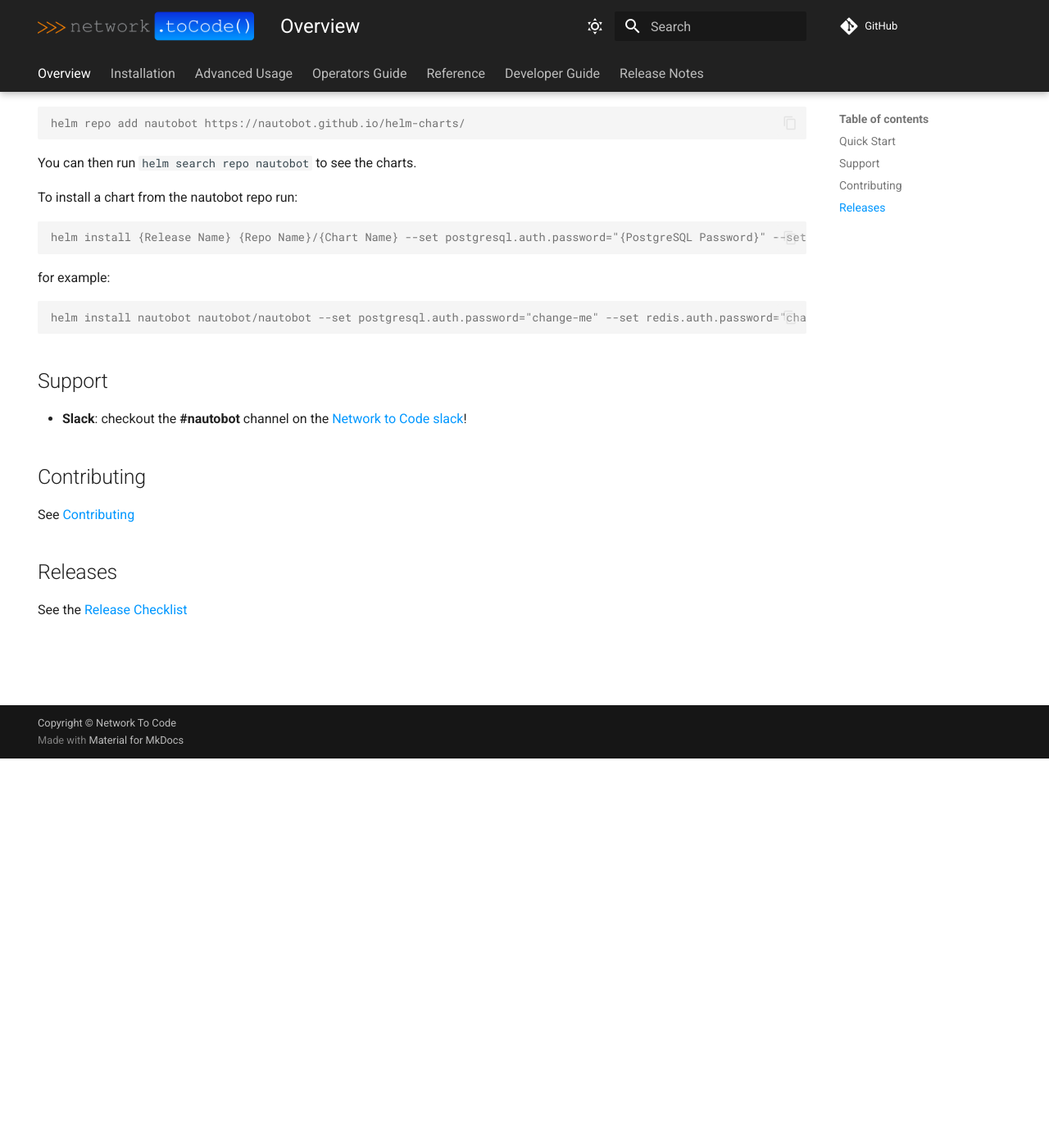
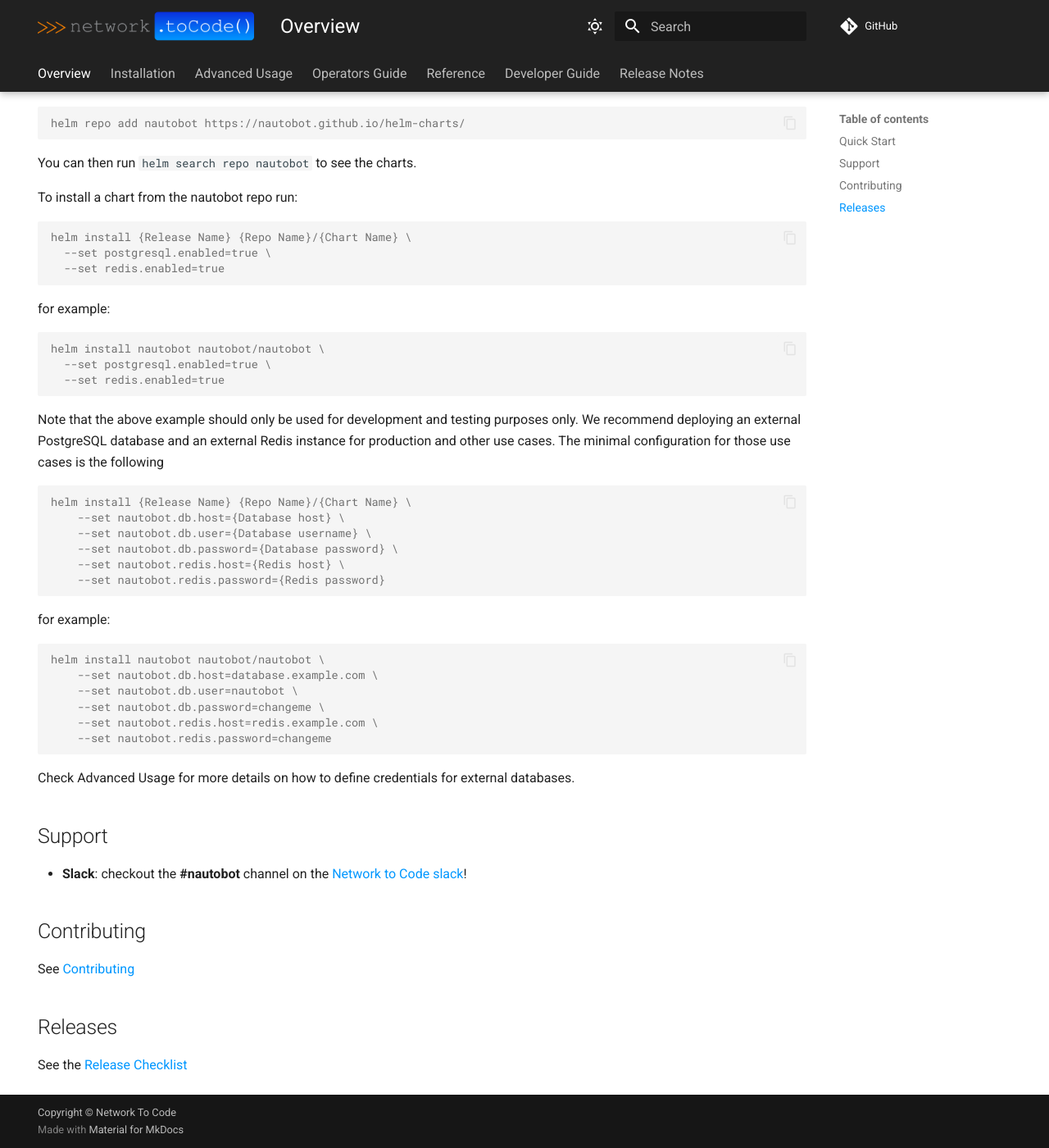
Before and after one commit to nautobot/helm-charts, an MkDocs documentation site: the page built from docs/index.md, in a window 1280 px wide and 1400 px high, scrolled down 475 px. Shown: the whole window at 82% size. Built offline with MkDocs 1.6.1 and Material for MkDocs 9.7.7, drawn with Linux system fonts in a browser that asks for light colours; comment, search, counter and statistics services are not loaded.

Commit message:
Disable postgresql and redis deployments by default (#649)

````diff
--- a/cSpell_dict.txt
+++ b/cSpell_dict.txt
@@ -9,6 +9,7 @@
 bitnamicharts
 bitnamilegacy
 cacheops
+changeme
 chatops
 codeql
 containerd
--- a/docs/index.md
+++ b/docs/index.md
@@ -33,14 +33,44 @@
 To install a chart from the nautobot repo run:
 
 ```console
-helm install {Release Name} {Repo Name}/{Chart Name} --set postgresql.auth.password="{PostgreSQL Password}" --set redis.auth.password="{Redis Password}"
+helm install {Release Name} {Repo Name}/{Chart Name} \
+  --set postgresql.enabled=true \
+  --set redis.enabled=true
 ```
 
 for example:
 
 ```console
-helm install nautobot nautobot/nautobot --set postgresql.auth.password="change-me" --set redis.auth.password="change-me"
+helm install nautobot nautobot/nautobot \
+  --set postgresql.enabled=true \
+  --set redis.enabled=true
 ```
+
+Note that the above example should only be used for development and testing purposes only.
+We recommend deploying an external PostgreSQL database and an external Redis instance
+for production and other use cases. The minimal configuration for those use cases is the following
+
+```console
+helm install {Release Name} {Repo Name}/{Chart Name} \
+    --set nautobot.db.host={Database host} \
+    --set nautobot.db.user={Database username} \
+    --set nautobot.db.password={Database password} \
+    --set nautobot.redis.host={Redis host} \
+    --set nautobot.redis.password={Redis password}
+```
+
+for example:
+
+```console
+helm install nautobot nautobot/nautobot \
+    --set nautobot.db.host=database.example.com \
+    --set nautobot.db.user=nautobot \
+    --set nautobot.db.password=changeme \
+    --set nautobot.redis.host=redis.example.com \
+    --set nautobot.redis.password=changeme
+```
+
+Check Advanced Usage for more details on how to define credentials for external databases.
 
 ## Support
 
````
Also changed, not shown: charts/nautobot/README.md (+2 -2 lines), docs/configuration/reference.md (+2 -2 lines), docs/installation/basic.md (+13 -9 lines), docs/installation/production.md (+6 -8 lines), 4 other files.
